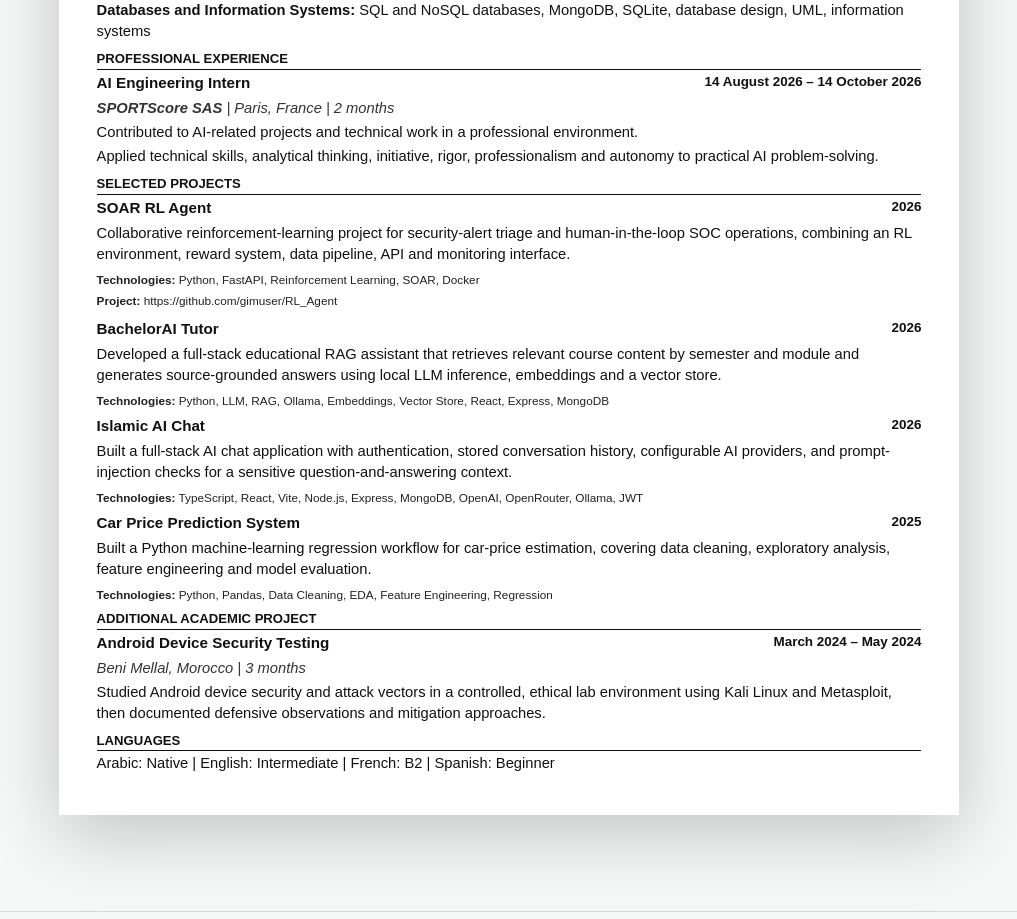
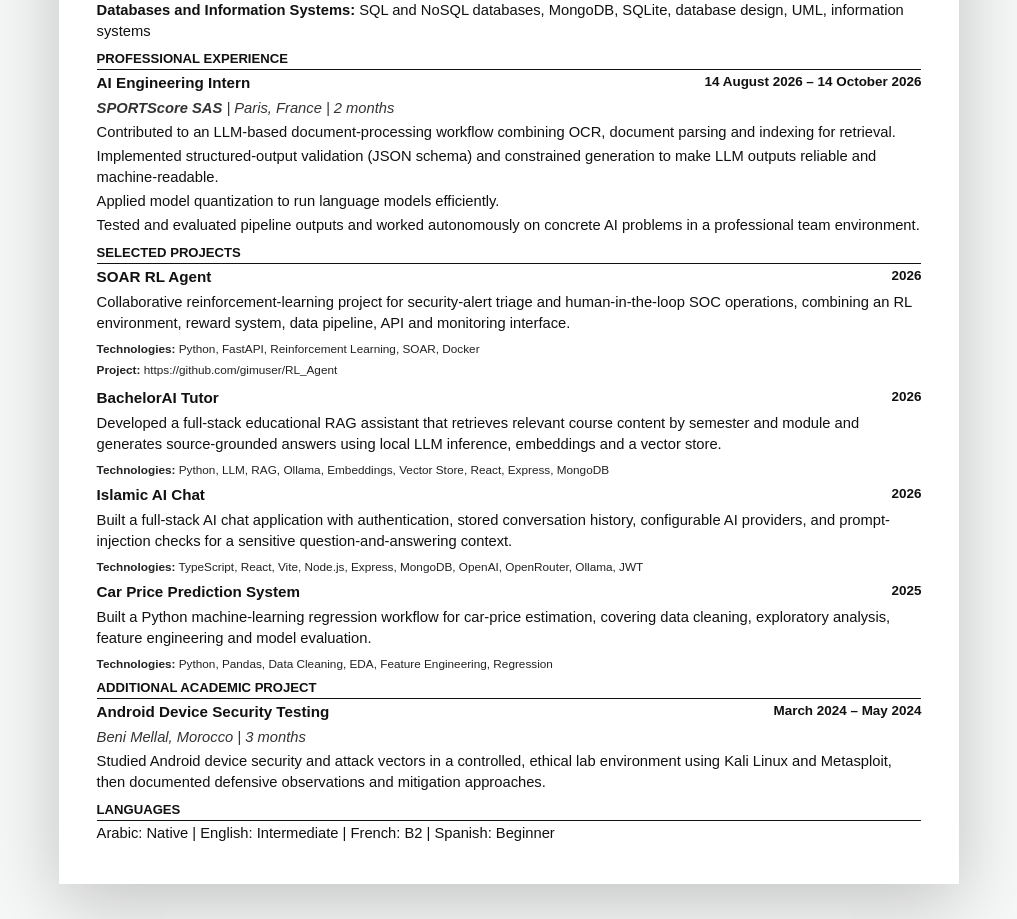
Before and after one commit to gimuser/Portfulio, a Next.js app: page /cv in a window 1280 px wide. Shown: the part 1060-1979 px from the top of the page, without its empty margins (131-1148 px from the left). Built offline with nearby package versions, Linux system fonts and the light colour scheme.

Commit message:
Replace SPORTScore internship bullets with specified LLM workflow tasks

```diff
--- a/data/cv.ts
+++ b/data/cv.ts
@@ -136,12 +136,20 @@ export const cvProfessionalExperience: CvExperience[] = [
     duration: { en: "2 months", fr: "2 mois" },
     bullets: [
       {
-        en: "Contributed to AI-related projects and technical work in a professional environment.",
-        fr: "Contribution à des projets et travaux liés à l’IA dans un environnement professionnel.",
+        en: "Contributed to an LLM-based document-processing workflow combining OCR, document parsing and indexing for retrieval.",
+        fr: "Contribution à un workflow de traitement documentaire basé sur les LLM, combinant l’OCR, l’analyse des documents et leur indexation pour la recherche.",
       },
       {
-        en: "Applied technical skills, analytical thinking, initiative, rigor, professionalism and autonomy to practical AI problem-solving.",
-        fr: "Mobilisation de compétences techniques, d’analyse, d’initiative, de rigueur, de professionnalisme et d’autonomie pour résoudre des problématiques concrètes en IA.",
+        en: "Implemented structured-output validation (JSON schema) and constrained generation to make LLM outputs reliable and machine-readable.",
+        fr: "Mise en place de la validation des sorties structurées (schéma JSON) et de la génération contrainte afin de rendre les sorties des LLM fiables et exploitables par machine.",
+      },
+      {
+        en: "Applied model quantization to run language models efficiently.",
+        fr: "Application de la quantification de modèles pour exécuter efficacement des modèles de langage.",
+      },
+      {
+        en: "Tested and evaluated pipeline outputs and worked autonomously on concrete AI problems in a professional team environment.",
+        fr: "Test et évaluation des sorties du pipeline, avec un travail autonome sur des problématiques concrètes d’IA au sein d’une équipe professionnelle.",
       },
     ],
   },
```
